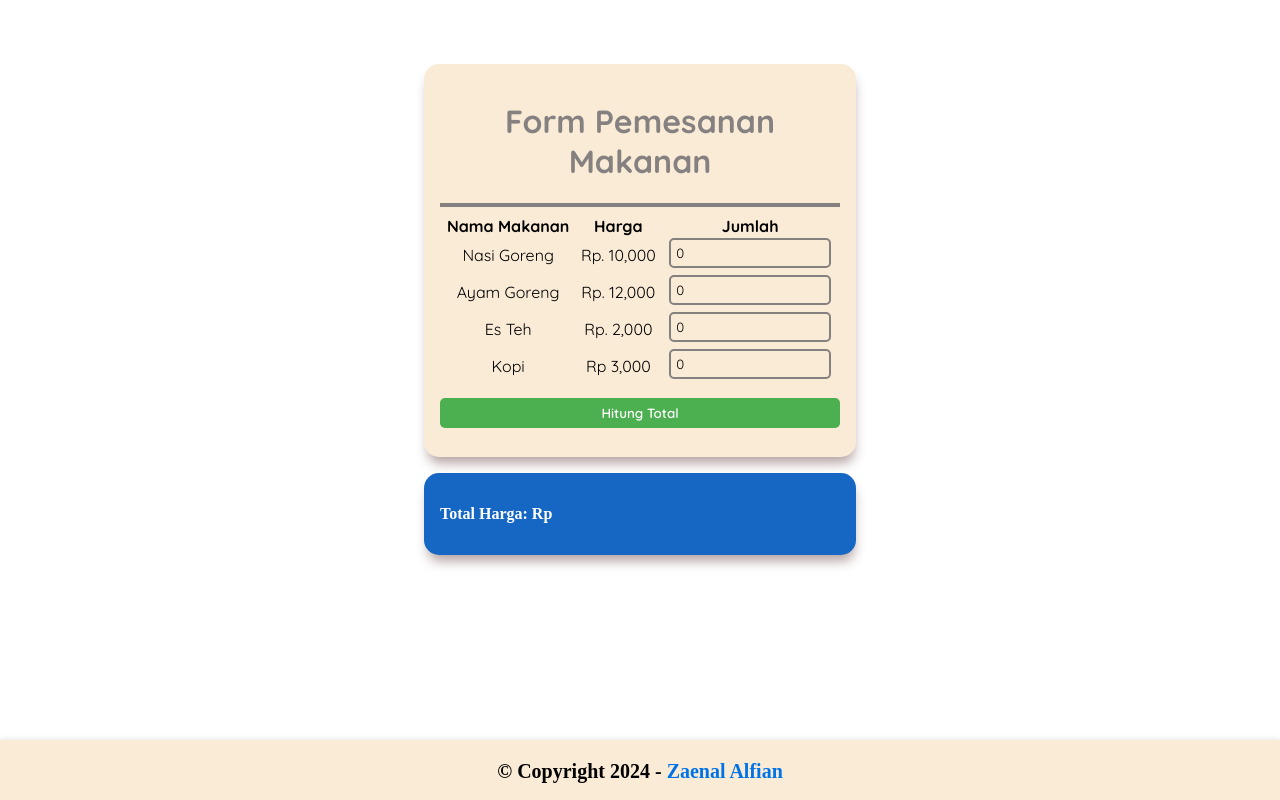
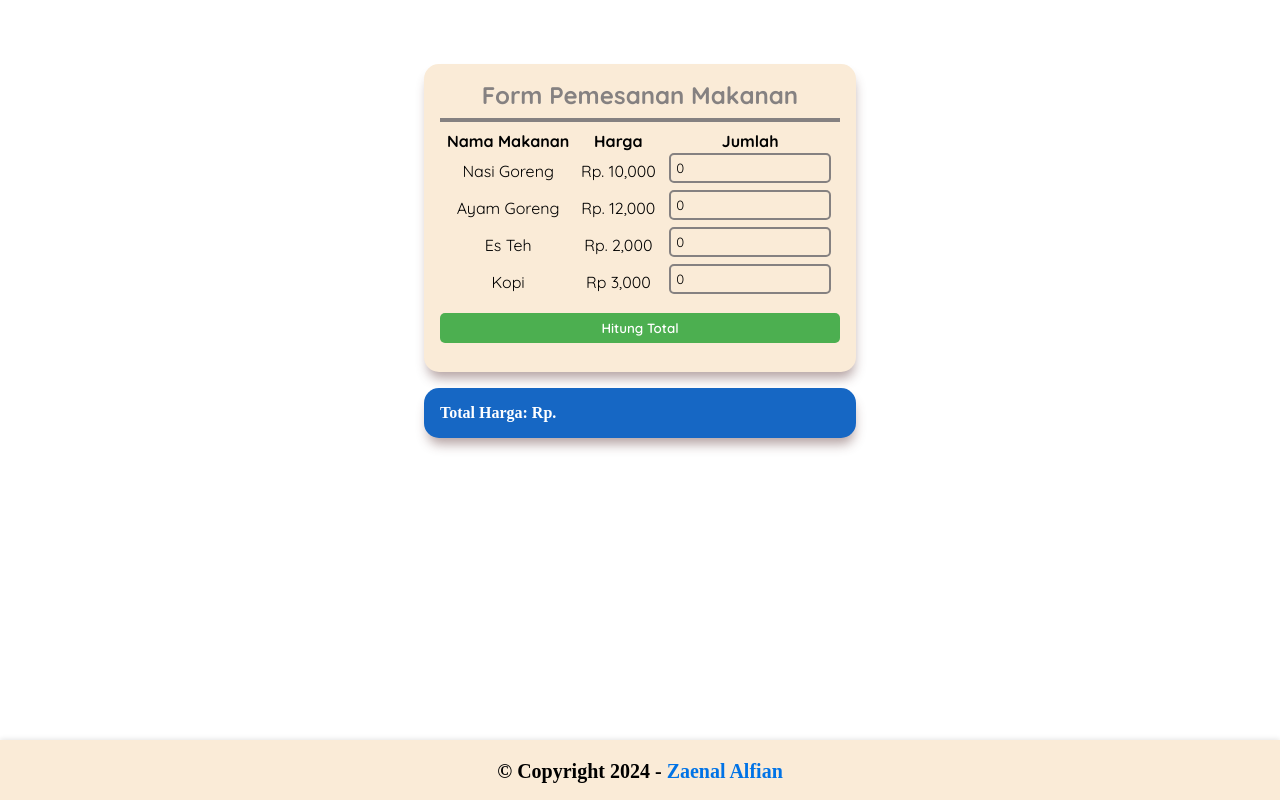
Before and after one commit to astrocoding/form-pesan-makanan-jquery, a plain HTML site: page index.html in a window 1280 px wide. Drawn offline with nearby package versions, Linux system fonts and the light colour scheme.

Commit message:
add css reset

```diff
--- a/index.html
+++ b/index.html
@@ -8,7 +8,7 @@
 </head>
 <body>
   <div class="container">
-    <h1>Form Pemesanan Makanan</h1><hr />
+    <h2>Form Pemesanan Makanan</h2><hr />
     <table id="orderForm">
         <thead>
             <tr>
@@ -44,7 +44,7 @@
   </div>
 
   <div class="price-box">
-    <p id="totalPrice">Total Harga: Rp </p>
+    <p id="totalPrice">Total Harga: Rp. </p>
   </div>
 
   <footer>
--- a/styles.css
+++ b/styles.css
@@ -1,4 +1,11 @@
 @import url('https://fonts.googleapis.com/css2?family=Quicksand:wght@300;400;500;600;700&display=swap');
+
+/* CSS Reset */
+body, h1, h2, p {
+  margin: 0;
+  padding: 0;
+  border: 0;
+}
 
 :root {
   --primary-color: #858181;
@@ -21,7 +28,7 @@
   -webkit-box-shadow: 1px 9px 12px -3px rgba(171,151,151,0.89);
   -moz-box-shadow: 1px 9px 12px -3px rgba(171,151,151,0.89);
 }
-.container h1 {
+.container h2 {
   text-align: center;
   color: var(--primary-color);
 }
```
